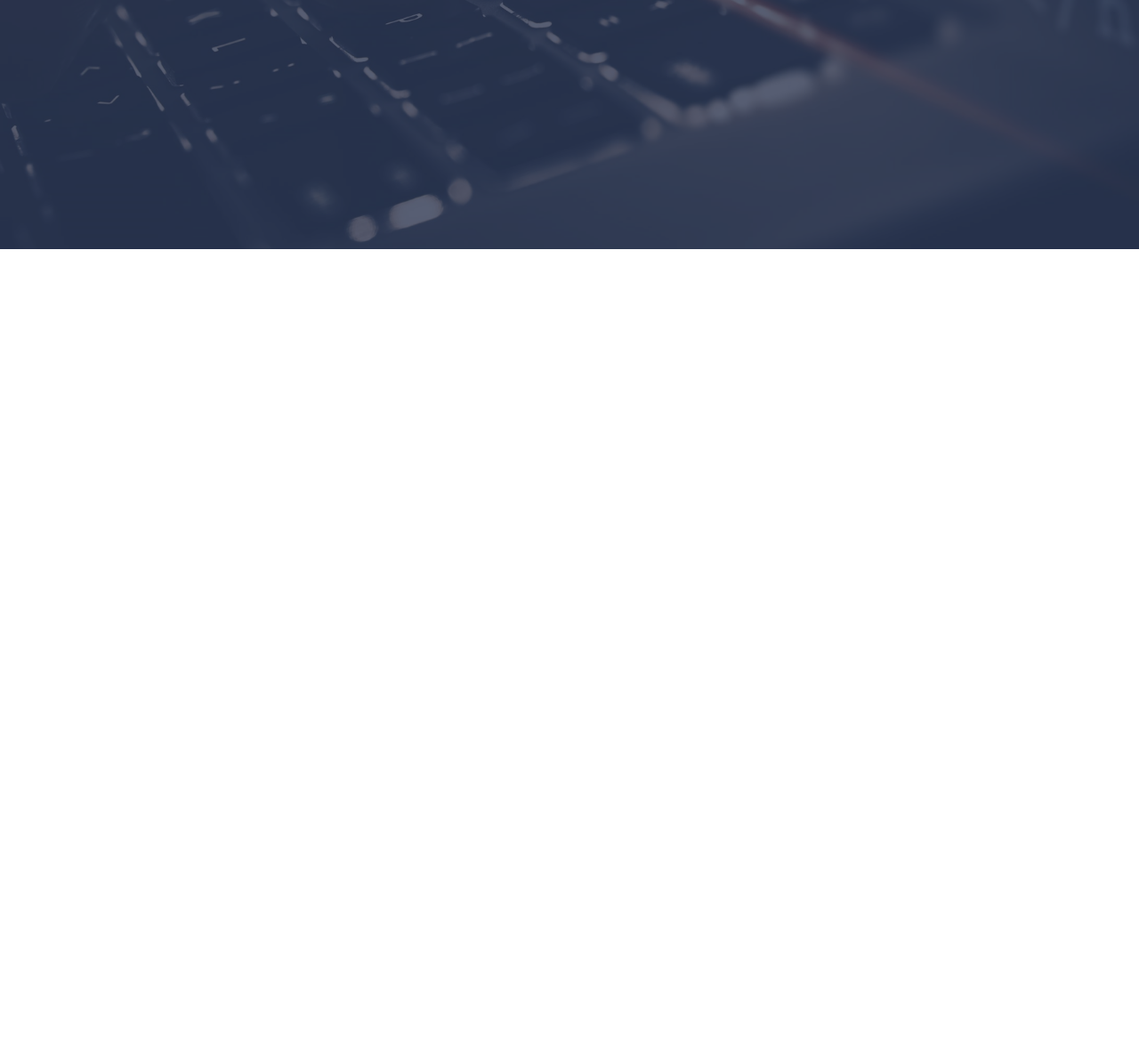
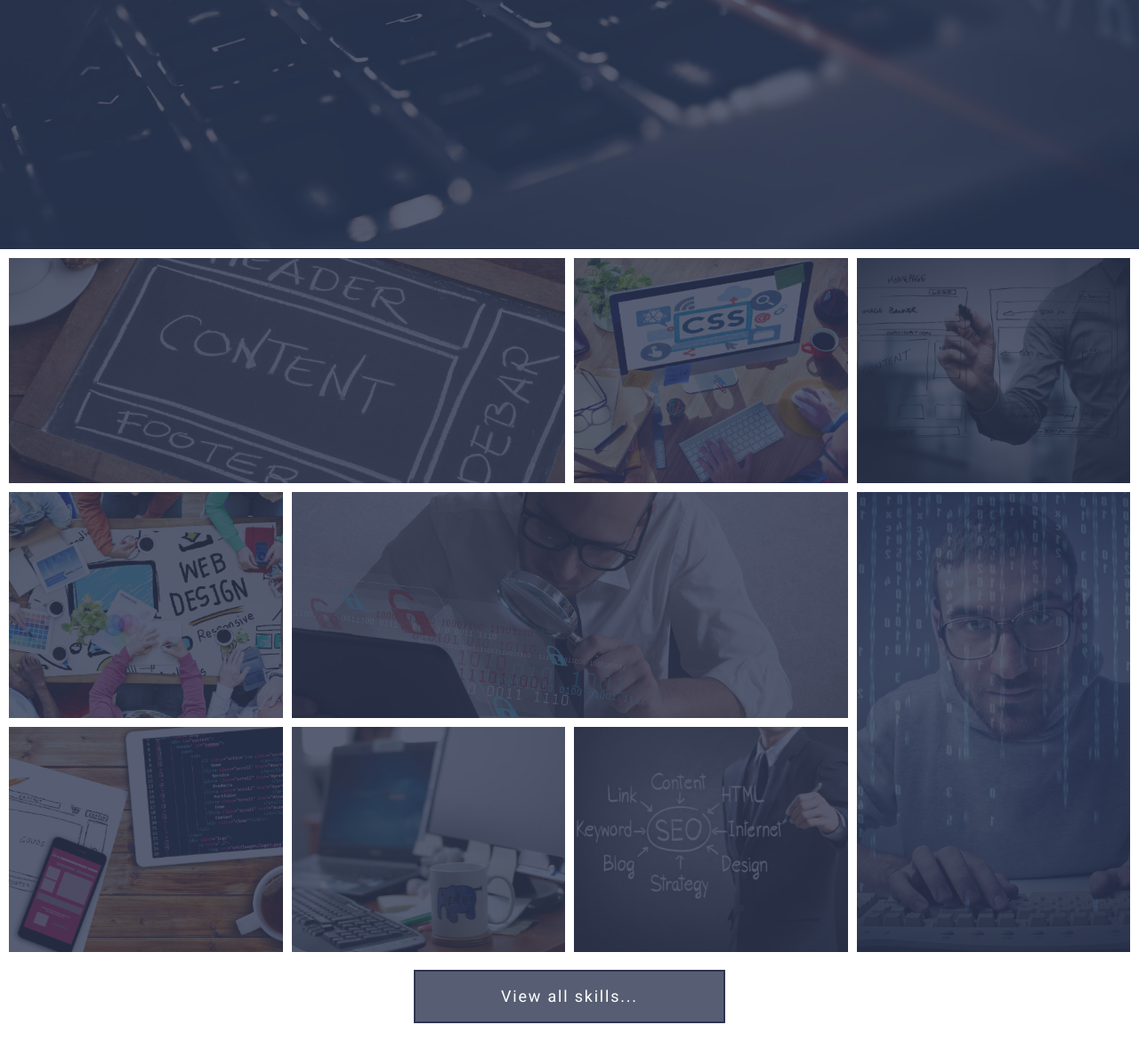
Before and after one commit to denislisyutenko/grid-template-init-project, a website: page index.html in a window 1280 px wide. Shown: the part 520-1708 px from the top of the page at 89% size. Before the commit the page ends 800 px from the top, so only its background shows below. Drawn offline with Linux system fonts and the light colour scheme.

Commit message:
промежуточный результат секции skills

```diff
--- a/assets/scss/common/_classes.scss
+++ b/assets/scss/common/_classes.scss
@@ -5,11 +5,7 @@
     display: flex;
     align-items: center;
     justify-content: center;
-    min-width: 250px;
-    height: 60px;
-    border: 2px solid $color-light;
     padding: 0.5em 1em;
-    background-color: rgba($color-light, 0.1);
 
     font-size: 1.125rem;
     letter-spacing: 0.1em;
@@ -21,3 +17,19 @@
         background-color: $color-accent;
     }
 }
+
+.btn--light {
+    min-width: 250px;
+    height: 60px;
+    background-color: rgba($color-light, 0.1);
+    border: 2px solid $color-light;
+
+}
+
+.btn--primary {
+    min-width: 350px;
+    height: 60px;
+    background-color: rgba($color-primary, 0.8);
+    border: 2px solid $color-primary;
+
+}
--- a/assets/scss/components/sections/skills/_skill-item.scss
+++ b/assets/scss/components/sections/skills/_skill-item.scss
@@ -0,0 +1,69 @@
+@use "../../../presets" as *;
+@use "../../../mixins" as *;
+
+.skill-item {
+    position: relative;
+    background-color: $color-primary;
+    // min-height: 33vh;
+    &__title {
+        margin: 0;
+    }
+
+    &__image {
+        // background-image: url(../img/img-html.png);
+        background-position: 50% 50%;
+        background-size: cover;
+        @include abs-position;
+    }
+
+    &__overlay {
+        background-color: $color-primary;
+        opacity: 0.8;
+        @include abs-position;
+
+    }
+
+    &__link {
+        display: block;
+        padding: $gap;
+        // background-color: green;
+
+    }
+}
+
+
+.skill-item:nth-of-type(1) {
+    grid-area: a1;
+}
+
+.skill-item:nth-of-type(2) {
+    grid-area: a2;
+}
+
+.skill-item:nth-of-type(3) {
+    grid-area: a3;
+}
+
+.skill-item:nth-of-type(4) {
+    grid-area: a4;
+}
+
+.skill-item:nth-of-type(5) {
+    grid-area: a5;
+}
+
+.skill-item:nth-of-type(6) {
+    grid-area: a6;
+}
+
+.skill-item:nth-of-type(7) {
+    grid-area: a7;
+}
+
+.skill-item:nth-of-type(8) {
+    grid-area: a8;
+}
+
+.skill-item:nth-of-type(9) {
+    grid-area: a9;
+}
--- a/assets/scss/components/sections/skills/_skills.scss
+++ b/assets/scss/components/sections/skills/_skills.scss
@@ -0,0 +1,24 @@
+@use "../../../presets" as *;
+@use "../../../mixins" as *;
+
+$local-gap: calc(40px / 3);
+
+.skills {
+    padding: $gap-sm;
+
+    &__container {
+        display: grid;
+        gap: $gap-sm;
+        grid-template-columns: repeat(4, 1fr);
+        grid-template-areas: "a1 a1 a2 a3" "a4 a5 a5 a6" "a7 a8 a9 a6";
+        // grid-auto-rows: calc(33.33vh - #{local-gap});
+        grid-auto-rows: calc(33.33vh - 13.3333333333px);
+    }
+
+    &__actions {
+        display: flex;
+        justify-content: center;
+        margin-top: $gap;
+        margin-bottom: $gap-lg;
+    }
+}
--- a/index.html
+++ b/index.html
@@ -60,7 +60,85 @@
     <div class="header-overlay"></div>
   </header>
   <main class="main">
-    <!-- <section></section> -->
+    <section class="skills">
+      <!-- <h2></h2> -->
+      <div class="skills__container">
+        <article class="skill-item">
+          <h3 class="skill-item__title">
+            <a class="skill-item__link" href="#">HTML</a>
+          </h3>
+          <div class="skill-item__image" style="background-image: url(assets/img/img-html.png);"></div>
+          <div class="skill-item__overlay"></div>
+        </article>
+
+        <article class="skill-item">
+          <h3 class="skill-item__title">
+            <a class="skill-item__link" href="#">CSS</a>
+          </h3>
+          <div class="skill-item__image" style="background-image: url(assets/img/img-css.png);"></div>
+          <div class="skill-item__overlay"></div>
+        </article>
+
+        <article class="skill-item">
+          <h3 class="skill-item__title">
+            <a class="skill-item__link" href="#">Markup</a>
+          </h3>
+          <div class="skill-item__image" style="background-image: url(assets/img/img-markup.png);"></div>
+          <div class="skill-item__overlay"></div>
+        </article>
+
+        <article class="skill-item">
+          <h3 class="skill-item__title">
+            <a class="skill-item__link" href="#">Web-Design</a>
+          </h3>
+          <div class="skill-item__image" style="background-image: url(assets/img/img-webdesign.png);"></div>
+          <div class="skill-item__overlay"></div>
+        </article>
+
+        <article class="skill-item">
+          <h3 class="skill-item__title">
+            <a class="skill-item__link" href="#">Quality Assurance</a>
+          </h3>
+          <div class="skill-item__image" style="background-image: url(assets/img/img-qa.png);"></div>
+          <div class="skill-item__overlay"></div>
+        </article>
+
+        <article class="skill-item">
+          <h3 class="skill-item__title">
+            <a class="skill-item__link" href="#">Codding</a>
+          </h3>
+          <div class="skill-item__image" style="background-image: url(assets/img/img-codding.png);"></div>
+          <div class="skill-item__overlay"></div>
+        </article>
+
+        <article class="skill-item">
+          <h3 class="skill-item__title">
+            <a class="skill-item__link" href="#">Adaptability</a>
+          </h3>
+          <div class="skill-item__image" style="background-image: url(assets/img/img-adaptability.png);"></div>
+          <div class="skill-item__overlay"></div>
+        </article>
+
+        <article class="skill-item">
+          <h3 class="skill-item__title">
+            <a class="skill-item__link" href="#">PHP</a>
+          </h3>
+          <div class="skill-item__image" style="background-image: url(assets/img/img-php.png);"></div>
+          <div class="skill-item__overlay"></div>
+        </article>
+
+        <article class="skill-item">
+          <h3 class="skill-item__title">
+            <a class="skill-item__link" href="#">SEO</a>
+          </h3>
+          <div class="skill-item__image" style="background-image: url(assets/img/img-seo.png);"></div>
+          <div class="skill-item__overlay"></div>
+        </article>
+      </div>
+      <div class="skills__actions">
+        <a class="btn btn--primary" href="#">View all skills...</a>
+      </div>
+    </section>
     <!-- <section></section> -->
     <!-- <section></section> -->
     <!-- <section></section> -->
```
Also changed, not shown: assets/css/style.css.
